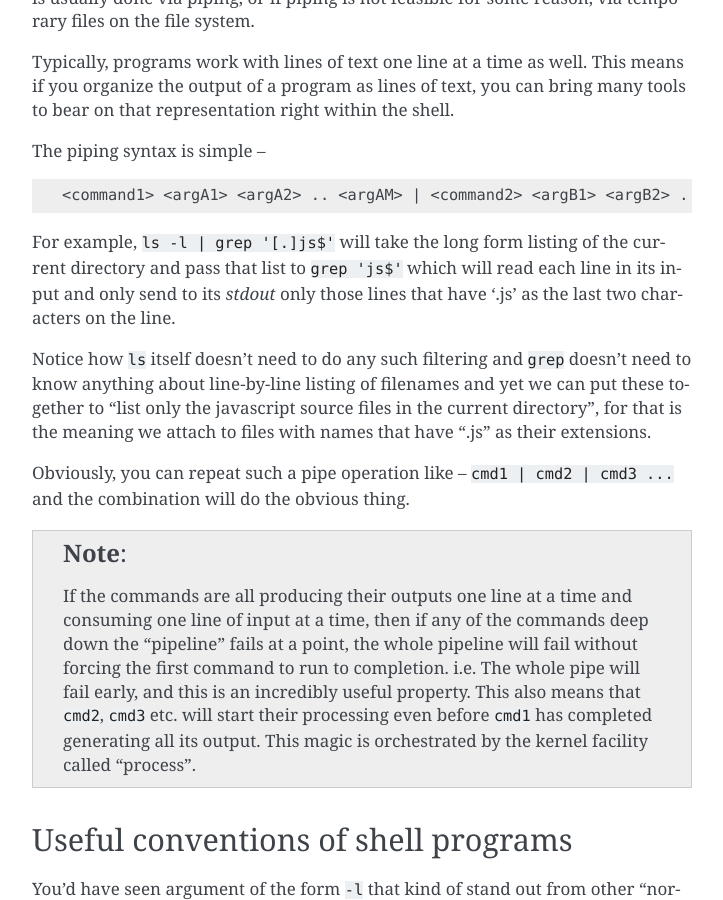
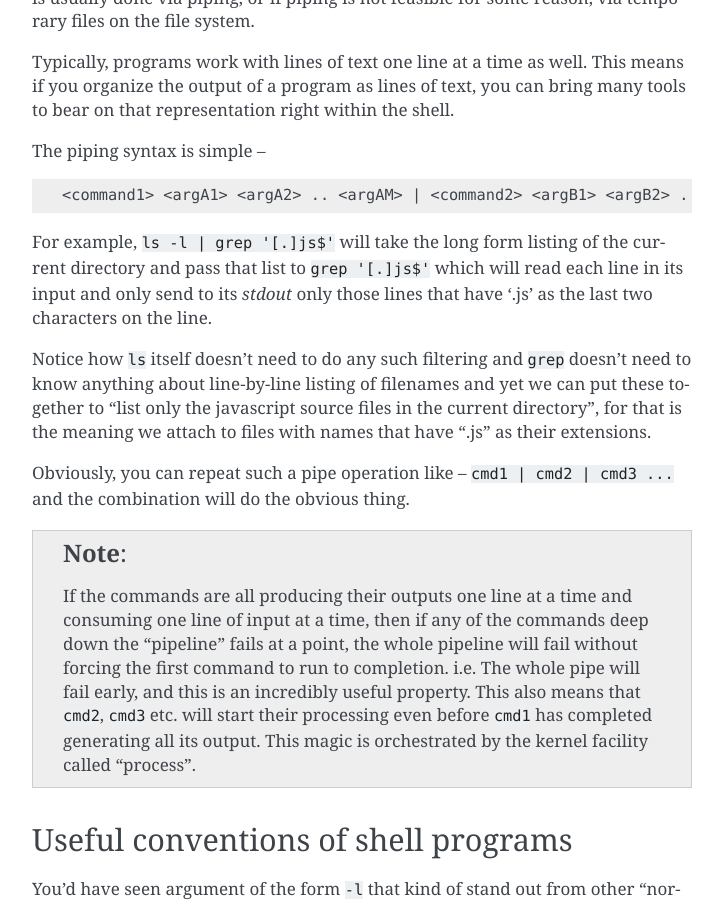
Before and after one commit to kreauniv/comp350, a Sphinx documentation site: the page built from source/shell.rst, in a window 1280 px wide and 900 px high, scrolled down 2482 px. Shown: the whole window, without its empty margins (388-1111 px from the left). Built offline with Sphinx 7.4.7, drawn with Linux system fonts in a browser that asks for light colours.

Commit message:
Fixed regex

```diff
--- a/source/shell.rst
+++ b/source/shell.rst
@@ -116,7 +116,7 @@ The piping syntax is simple --
     <command1> <argA1> <argA2> .. <argAM> | <command2> <argB1> <argB2> ... <argBN>
 
 For example, ``ls -l | grep '[.]js$'`` will take the long form listing of the
-current directory and pass that list to ``grep 'js$'`` which will read each
+current directory and pass that list to ``grep '[.]js$'`` which will read each
 line in its input and only send to its *stdout* only those lines that have '.js'
 as the last two characters on the line.
 
```
